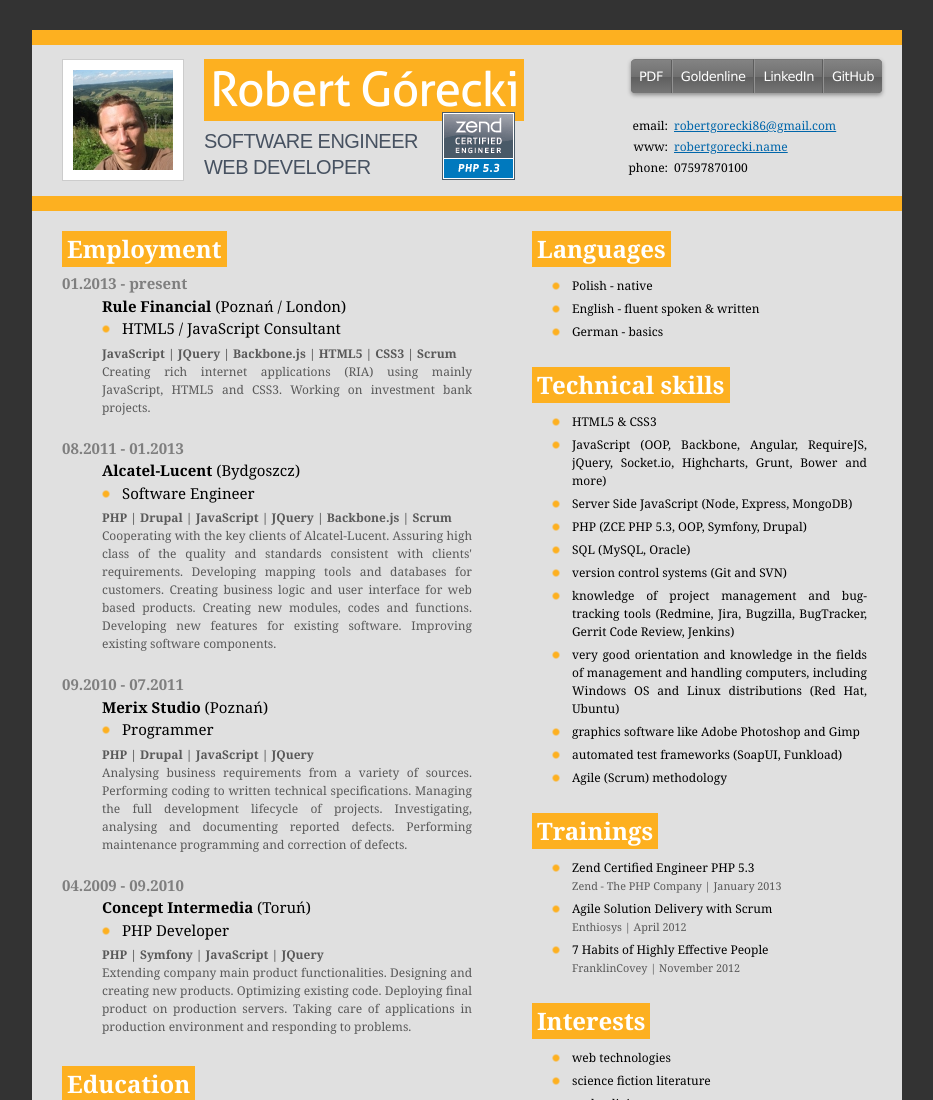
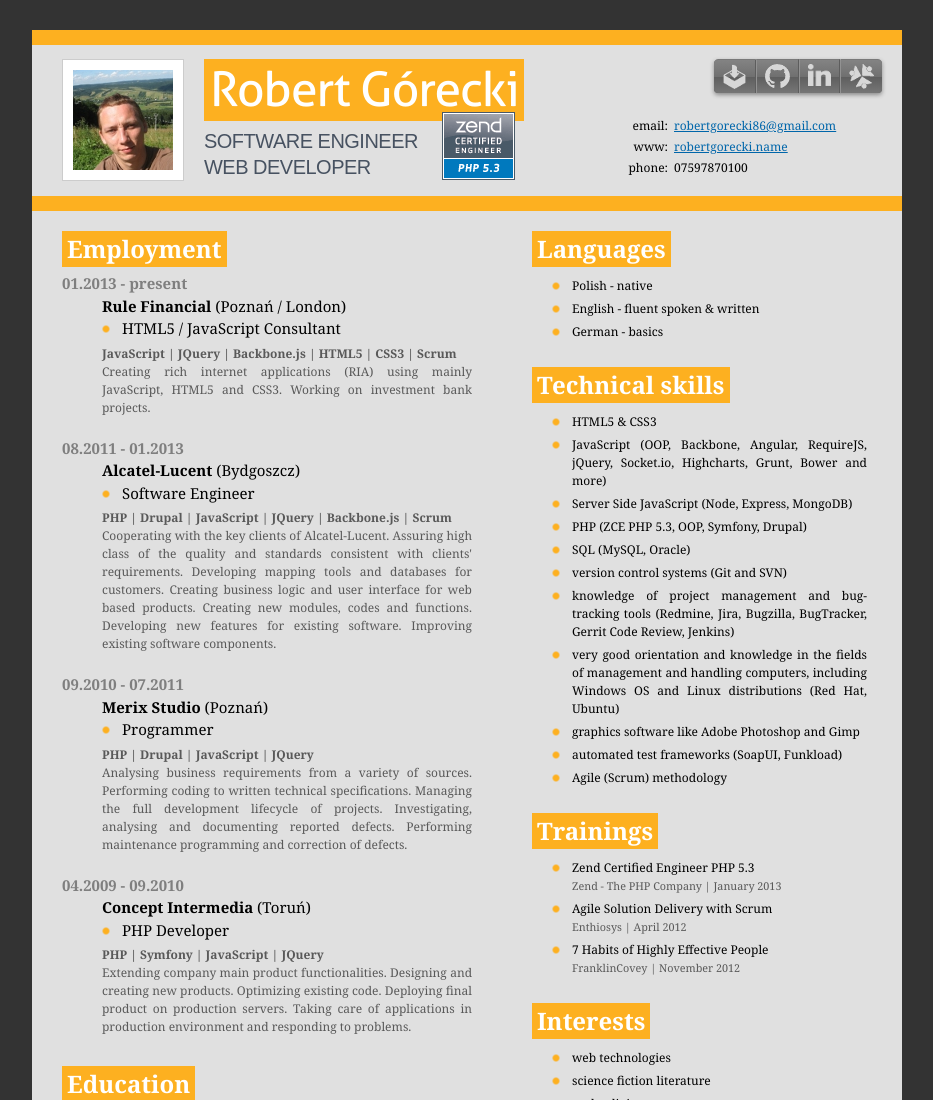
Before and after one commit to robertgorecki/resume, a website: page index.html in a window 1280 px wide. Shown: the top 1100 px of the page, without its empty margins (173-1106 px from the left). Drawn offline with nearby package versions, Linux system fonts and the light colour scheme; files that its build step writes are made by us from their sources.

Commit message:
add new icons

```diff
--- a/index.html
+++ b/index.html
@@ -21,10 +21,10 @@
 			</div>
 			<div class="contact">
 				<ul class="social-links apple-nav">
-					<li><a href="http://robertgorecki.name/shared/Robert_Gorecki_CV.pdf" title="Download CV as PDF">PDF</a></li>
-					<li><a href="http://www.goldenline.pl/948416" title="Goldenline Profile">Goldenline</a></li>
-					<li><a href="http://www.linkedin.com/in/robertgorecki86" title="LinkedIn Profile">LinkedIn</a></li>
-					<li><a href="https://github.com/robertgorecki" title="GitHub Profile">GitHub</a></li>
+					<li><a href="http://robertgorecki.name/shared/Robert_Gorecki_CV.pdf" title="Download CV as PDF"><img src="images/icons/download.png"></a></li>
+					<li><a href="https://github.com/robertgorecki" title="GitHub Profile"><img src="images/icons/github.png"></a></li>
+					<li><a href="http://www.linkedin.com/in/robertgorecki86" title="LinkedIn Profile"><img src="images/icons/linkedin.png"></a></li>
+					<li><a href="http://www.goldenline.pl/948416" title="Goldenline Profile"><img src="images/icons/goldenline.png"></a></li>
 				</ul>
 				<dl>
 					<dt>email: </dt>
--- a/less/app.less
+++ b/less/app.less
@@ -260,7 +260,6 @@
 		float: left;
 		height:34px;
 		margin: 0;
-		padding: 0 8px;
 		border-right: 1px solid #5d5d5d;
 		border-left: 1px solid #929292;
 		border-bottom: 1px solid #575757;
@@ -289,6 +288,7 @@
 			border-right: none;
 		}
 		a {
+			padding: 0 8px;
 			color:white;
 			text-decoration: none;
 			text-align: center;
```
Also changed, not shown: css/main.css, images/icons/download.png (added), images/icons/github.png (added), images/icons/goldenline.png (added), images/icons/linkedin.png (added).
